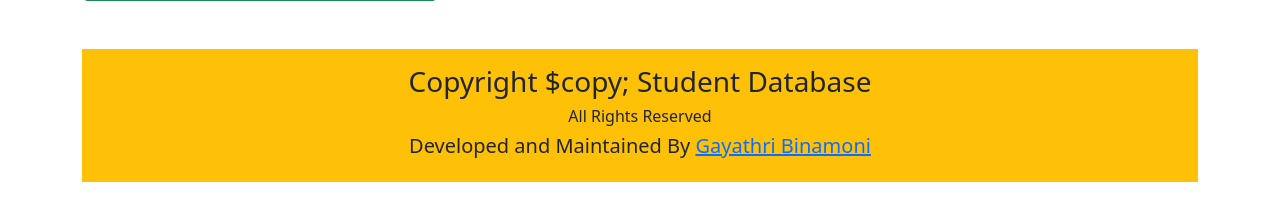
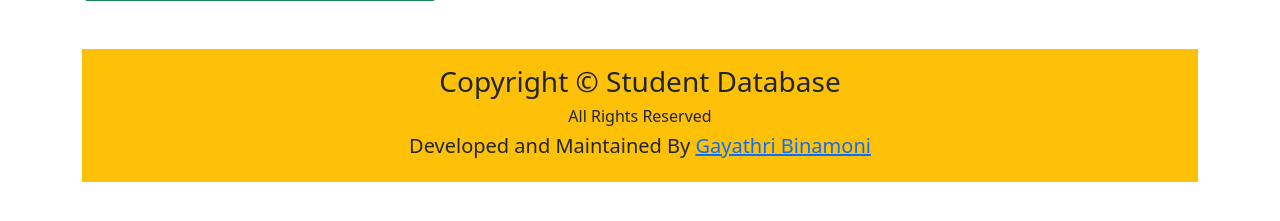
Before and after one commit to BinamoniGayathri/crud_on_student, a Django app: page /insert in a window 1280 px wide. Shown: the part 408-629 px from the top of the page. Run offline with Django 3.2, Linux system fonts and the light colour scheme.

Commit message:
four commit

```diff
--- a/app/templates/app/index.html
+++ b/app/templates/app/index.html
@@ -73,7 +73,7 @@
 <footer class="text-center mt-5 bg-warning p-3">
     <div class="row ">
         <div class="col">
-            <h3>Copyright $copy; Student Database</h3>
+            <h3>Copyright &copy; Student Database</h3>
             <h6>All Rights Reserved</h6>
             <h5>Developed and Maintained By <a href="https://github.com/BinamoniGayathri"> Gayathri Binamoni</a></h5>
         </div>
```
